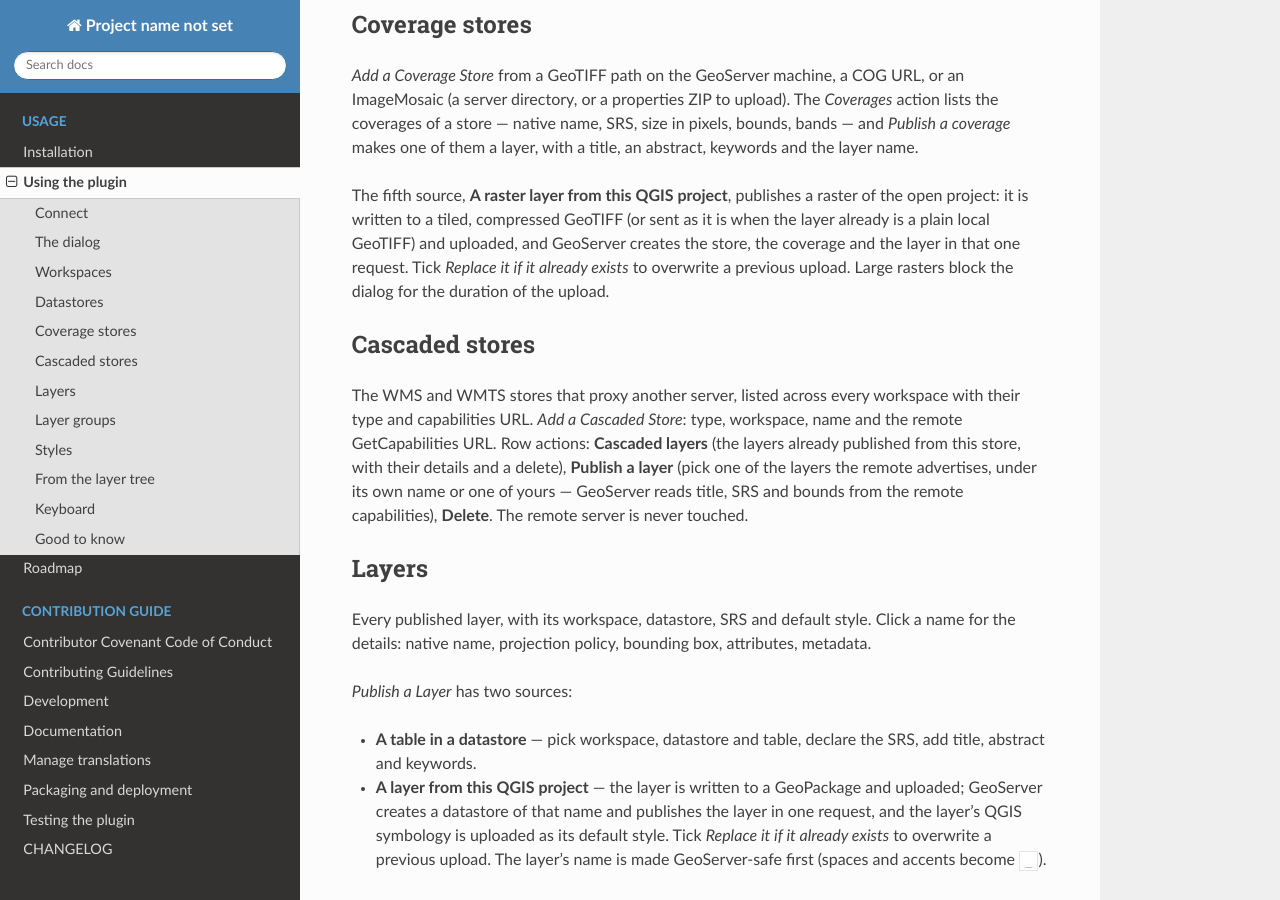
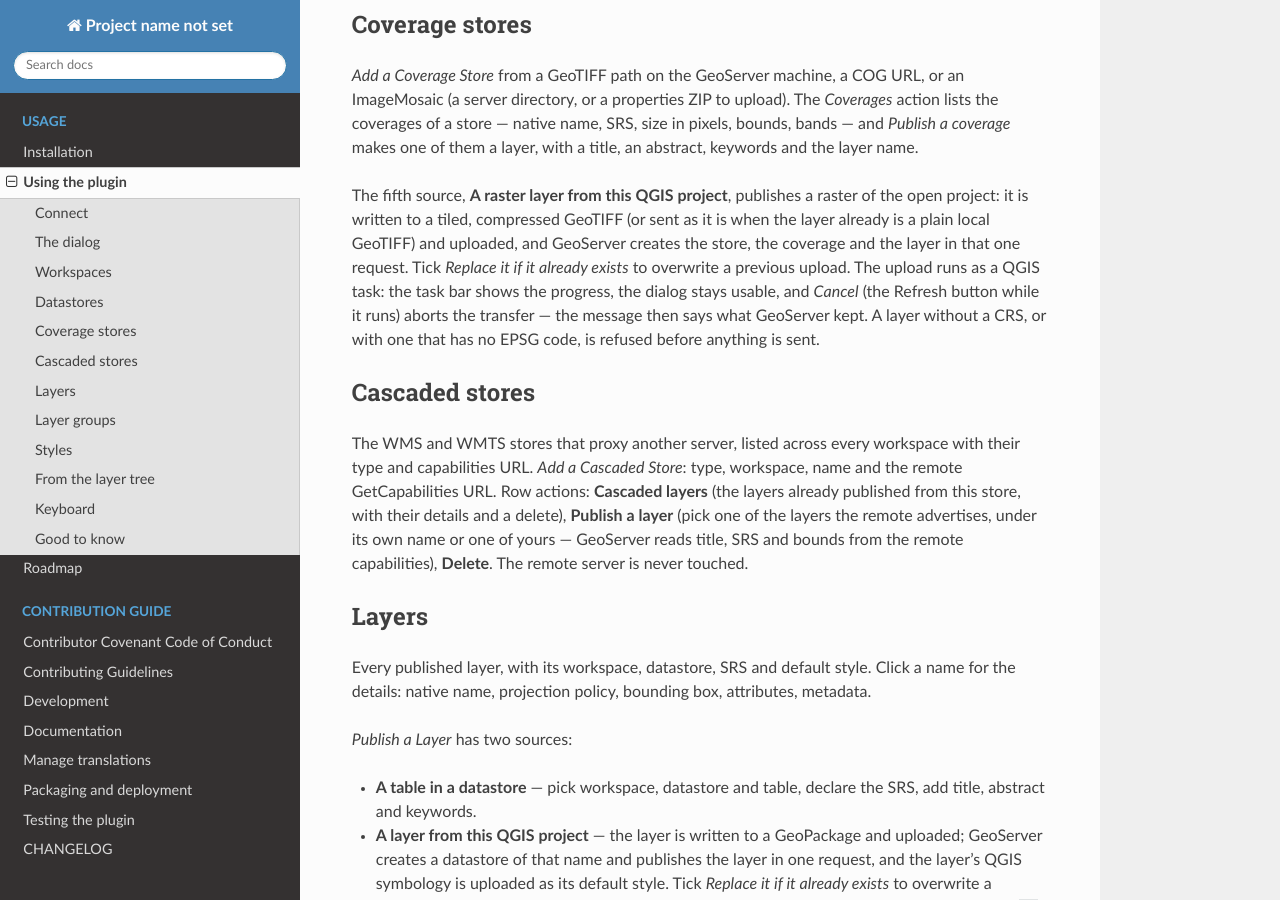
Before and after one commit to ronitjadhav/geoserver_manager, a Sphinx documentation site: the page built from docs/usage/guide.md, in a window 1280 px wide and 900 px high, scrolled down 1930 px. Built offline with Sphinx 7.4.7 and the Read the Docs theme 3.1.0, drawn with Linux system fonts in a browser that asks for light colours; the version number could not be read and is left out.

Commit message:
docs: raster uploads run as a task now — say so in the guide
Co-Authored-By: Claude Fable 5.1 <noreply@anthropic.com>

```diff
--- a/docs/usage/guide.md
+++ b/docs/usage/guide.md
@@ -84,8 +84,11 @@ The fifth source, **A raster layer from this QGIS project**, publishes a raster
 of the open project: it is written to a tiled, compressed GeoTIFF (or sent as
 it is when the layer already is a plain local GeoTIFF) and uploaded, and
 GeoServer creates the store, the coverage and the layer in that one request.
-Tick *Replace it if it already exists* to overwrite a previous upload. Large
-rasters block the dialog for the duration of the upload.
+Tick *Replace it if it already exists* to overwrite a previous upload. The
+upload runs as a QGIS task: the task bar shows the progress, the dialog stays
+usable, and *Cancel* (the Refresh button while it runs) aborts the transfer —
+the message then says what GeoServer kept. A layer without a CRS, or with one
+that has no EPSG code, is refused before anything is sent.
 
 ## Cascaded stores
 
```
